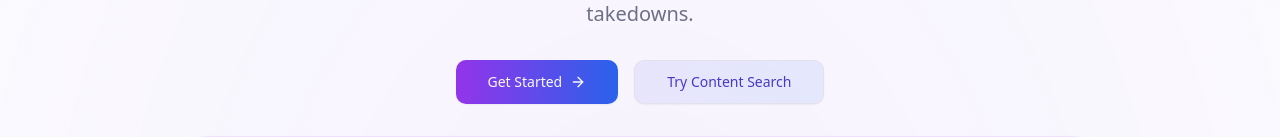
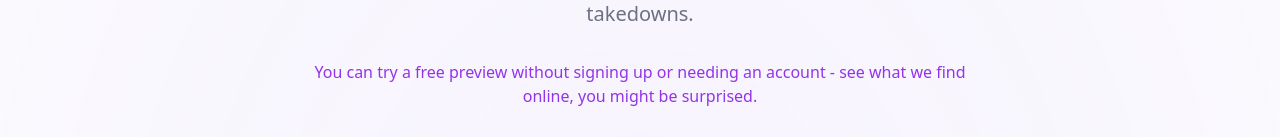
Before and after one commit to bluenose10/content-watchdog, a React (Vite) app: page / in a window 1280 px wide. Shown: the part 448-585 px from the top of the page. Built offline with nearby package versions, Linux system fonts and the light colour scheme; no server answers.

Commit message:
Improve homepage copy
Improve the marketing copy on the homepage to better entice users to try the free preview.

```diff
--- a/src/components/home/hero-section.tsx
+++ b/src/components/home/hero-section.tsx
@@ -20,6 +20,10 @@ export const HeroSection = () => {
 
         <p className="text-lg md:text-xl text-muted-foreground max-w-2xl mx-auto animate-scale-in" style={{ animationDelay: "0.4s" }}>
           For Content Creators Needing DMCA Protection. We locate where your photos, videos, articles, and designs are being used without permission, providing detailed evidence for your legal team to issue takedowns.
+        </p>
+
+        <p className="text-sm md:text-base text-purple-600 dark:text-purple-400 max-w-2xl mx-auto animate-scale-in font-medium" style={{ animationDelay: "0.5s" }}>
+          You can try a free preview without signing up or needing an account - see what we find online, you might be surprised.
         </p>
 
         <div className="flex flex-col sm:flex-row gap-4 mt-2 animate-scale-in" style={{ animationDelay: "0.6s" }}>
```
